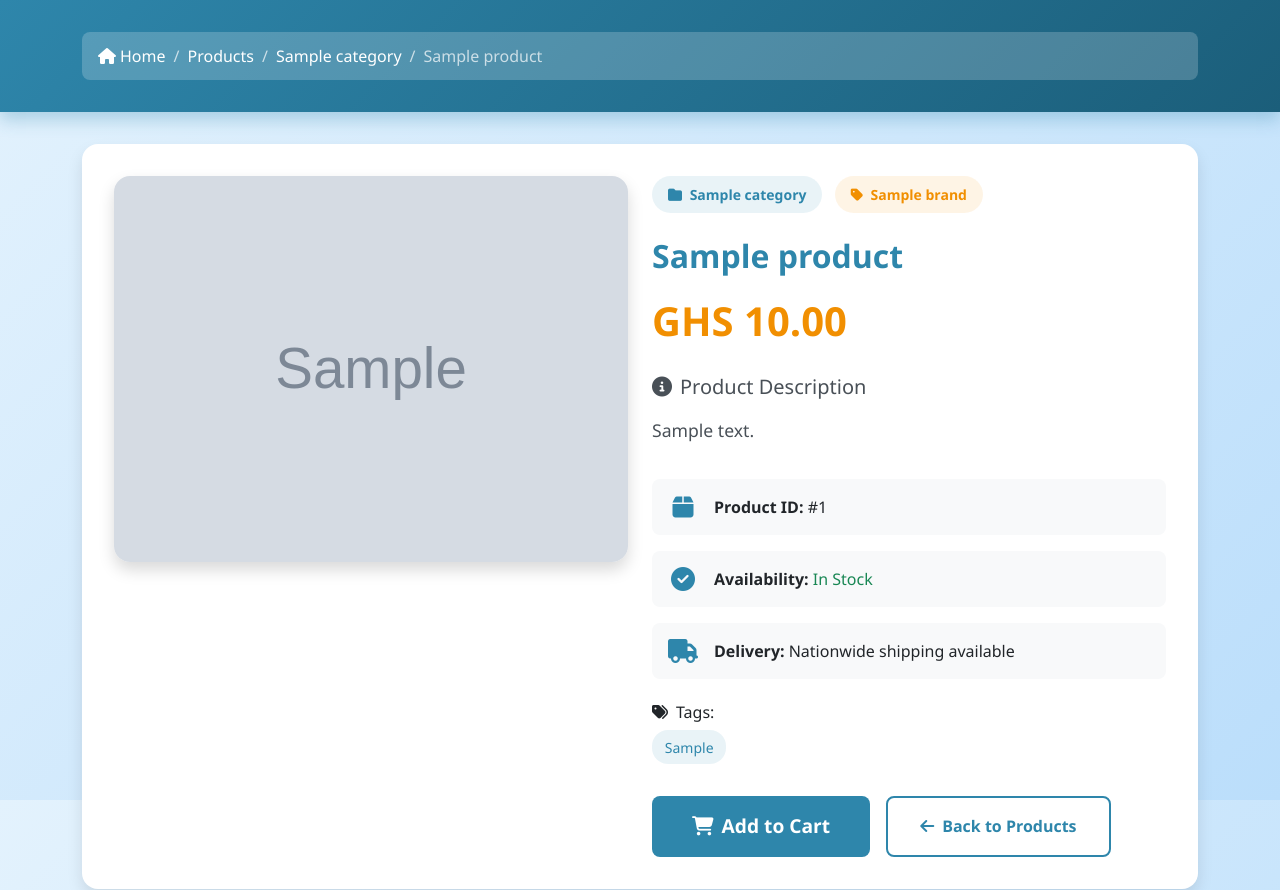
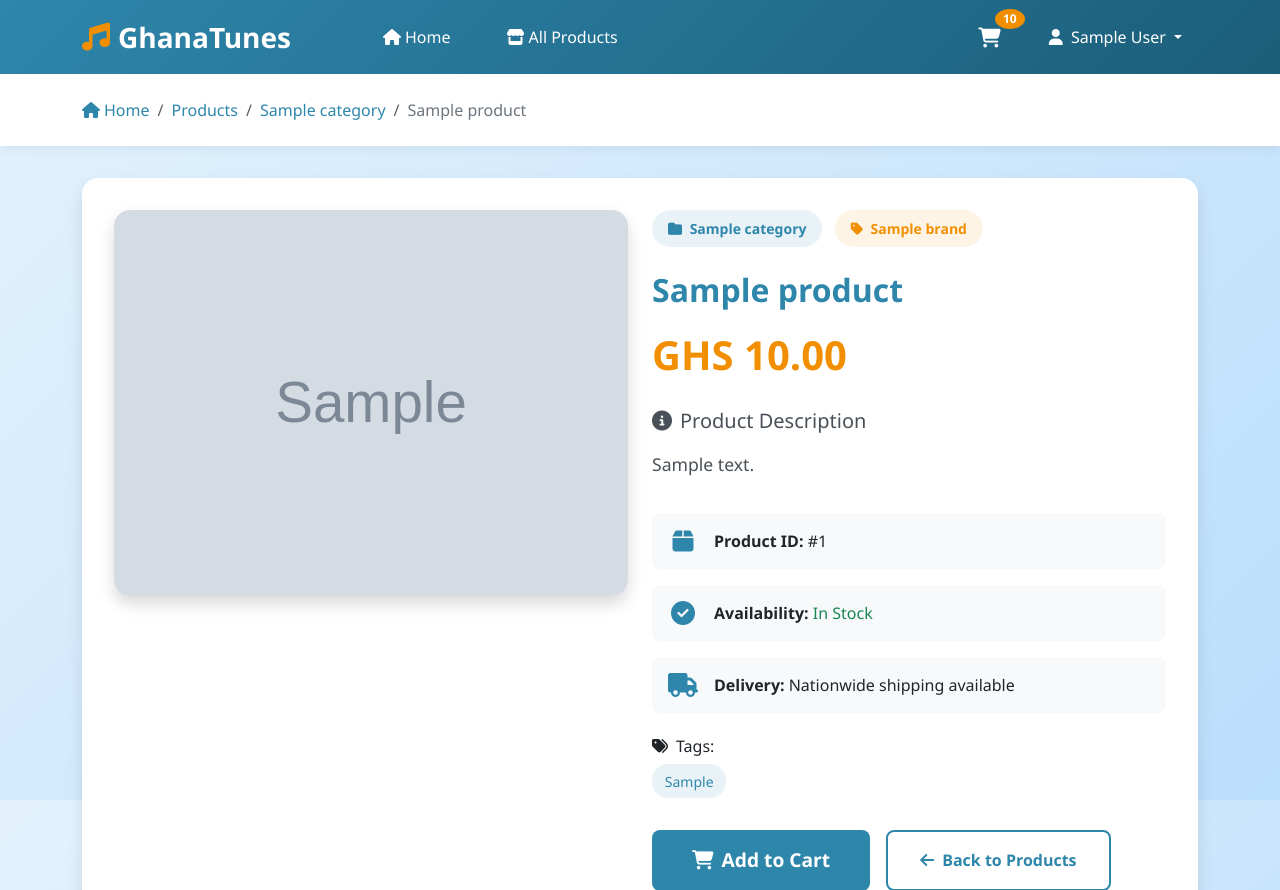
Before and after one commit to sheddy174/E-Commerce_Lab, a PHP site: page /view/single_product.php?id=1 in a window 1280 px wide. Shown: the top 890 px of the page. Run offline with PHP 8.4, Linux system fonts and the light colour scheme; the visitor is signed in with stand-in values (Sample User, id 1); tables that the repository leaves empty hold one stand-in row (values such as "Sample post"); grey boxes marked "Sample" are stand-in pictures; some libraries are stand-ins or nearby versions.

Commit message:
Updated view/single_product.php

```diff
--- a/view/single_product.php
+++ b/view/single_product.php
@@ -4,6 +4,7 @@ require_once '../settings/core.php';
 require_once '../controllers/product_controller.php';
 require_once '../controllers/category_controller.php';
 require_once '../controllers/brand_controller.php';
+require_once '../controllers/cart_controller.php';
 
 // Get product ID from URL
 $product_id = isset($_GET['id']) ? (int)$_GET['id'] : 0;
@@ -25,6 +26,10 @@ if (!$product) {
 $related_products = filter_products_by_category_ctr($product['product_cat']);
 $related_products = array_filter($related_products, fn($p) => $p['product_id'] != $product_id);
 $related_products = array_slice($related_products, 0, 4);
+
+// Get user info if logged in
+$customer_name = is_logged_in() ? get_user_name() : '';
+$cart_count = is_logged_in() ? get_cart_item_count_ctr(get_user_id()) : 0;
 ?>
 
 <!DOCTYPE html>
@@ -51,31 +56,102 @@ $related_products = array_slice($related_products, 0, 4);
             font-family: 'Segoe UI', Tahoma, Geneva, Verdana, sans-serif;
         }
 
+        /* Top Navigation Bar */
+        .top-navbar {
+            background: linear-gradient(135deg, var(--primary-color), var(--primary-hover));
+            padding: 1rem 0;
+            box-shadow: 0 0.25rem 0.5rem rgba(0, 0, 0, 0.1);
+        }
+
+        .brand-logo {
+            color: white;
+            font-size: 1.75rem;
+            font-weight: 700;
+            text-decoration: none;
+            display: flex;
+            align-items: center;
+            gap: 0.5rem;
+        }
+
+        .brand-logo i {
+            color: var(--accent-color);
+        }
+
+        .brand-logo:hover {
+            color: rgba(255, 255, 255, 0.9);
+        }
+
+        .nav-links {
+            display: flex;
+            align-items: center;
+            gap: 1.5rem;
+        }
+
+        .nav-link-custom {
+            color: white;
+            text-decoration: none;
+            font-weight: 500;
+            padding: 0.5rem 1rem;
+            border-radius: 0.5rem;
+            transition: all 0.3s ease;
+        }
+
+        .nav-link-custom:hover {
+            background: rgba(255, 255, 255, 0.1);
+            color: white;
+        }
+
+        .nav-link-custom.active {
+            background: rgba(255, 255, 255, 0.2);
+        }
+
+        .cart-badge {
+            position: relative;
+        }
+
+        .cart-badge .badge {
+            position: absolute;
+            top: -8px;
+            right: -8px;
+            background: var(--accent-color);
+            border-radius: 50%;
+            padding: 0.25rem 0.5rem;
+            font-size: 0.75rem;
+        }
+
+        .user-menu {
+            color: white;
+            text-decoration: none;
+            padding: 0.5rem 1rem;
+            border-radius: 0.5rem;
+            transition: all 0.3s ease;
+        }
+
+        .user-menu:hover {
+            background: rgba(255, 255, 255, 0.1);
+            color: white;
+        }
+
         .page-header {
-            background: linear-gradient(135deg, var(--primary-color), var(--primary-hover));
-            color: white;
-            padding: 2rem 0;
+            background: white;
+            padding: 1.5rem 0;
             margin-bottom: 2rem;
-            box-shadow: 0 0.5rem 1rem rgba(46, 134, 171, 0.3);
+            box-shadow: 0 0.25rem 0.5rem rgba(0, 0, 0, 0.05);
         }
 
         .breadcrumb {
-            background: rgba(255, 255, 255, 0.2);
-            border-radius: 0.5rem;
-            padding: 0.75rem 1rem;
-        }
-
-        .breadcrumb-item+.breadcrumb-item::before {
-            color: rgba(255, 255, 255, 0.7);
+            background: transparent;
+            margin-bottom: 0;
+            padding: 0;
         }
 
         .breadcrumb-item a {
-            color: white;
+            color: var(--primary-color);
             text-decoration: none;
         }
 
         .breadcrumb-item.active {
-            color: rgba(255, 255, 255, 0.7);
+            color: #6c757d;
         }
 
         .product-detail-card {
@@ -245,7 +321,66 @@ $related_products = array_slice($related_products, 0, 4);
 </head>
 
 <body>
-    <!-- Page Header -->
+    <!-- Top Navigation Bar -->
+    <nav class="top-navbar">
+        <div class="container">
+            <div class="row align-items-center">
+                <!-- Brand Logo -->
+                <div class="col-md-3">
+                    <a href="../index.php" class="brand-logo">
+                        <i class="fas fa-music"></i>
+                        <span>GhanaTunes</span>
+                    </a>
+                </div>
+
+                <!-- Navigation Links -->
+                <div class="col-md-5">
+                    <div class="nav-links">
+                        <a href="../index.php" class="nav-link-custom">
+                            <i class="fas fa-home me-1"></i>Home
+                        </a>
+                        <a href="all_product.php" class="nav-link-custom">
+                            <i class="fas fa-store me-1"></i>All Products
+                        </a>
+                    </div>
+                </div>
+
+                <!-- User Menu -->
+                <div class="col-md-4">
+                    <div class="d-flex align-items-center justify-content-end gap-3">
+                        <?php if (is_logged_in()): ?>
+                            <!-- Cart Icon -->
+                            <a href="cart.php" class="nav-link-custom cart-badge">
+                                <i class="fas fa-shopping-cart fa-lg"></i>
+                                <?php if ($cart_count > 0): ?>
+                                    <span class="badge"><?php echo $cart_count; ?></span>
+                                <?php endif; ?>
+                            </a>
+
+                            <!-- User Menu -->
+                            <div class="dropdown">
+                                <a href="#" class="user-menu dropdown-toggle" data-bs-toggle="dropdown">
+                                    <i class="fas fa-user me-1"></i>
+                                    <?php echo htmlspecialchars($customer_name); ?>
+                                </a>
+                                <ul class="dropdown-menu dropdown-menu-end">
+                                    <li><a class="dropdown-item" href="../login/logout.php">
+                                        <i class="fas fa-sign-out-alt me-2"></i>Logout
+                                    </a></li>
+                                </ul>
+                            </div>
+                        <?php else: ?>
+                            <a href="../login/login.php" class="nav-link-custom">
+                                <i class="fas fa-sign-in-alt me-1"></i>Login
+                            </a>
+                        <?php endif; ?>
+                    </div>
+                </div>
+            </div>
+        </div>
+    </nav>
+
+    <!-- Page Header with Breadcrumb -->
     <div class="page-header">
         <div class="container">
             <nav aria-label="breadcrumb">
@@ -390,7 +525,7 @@ $related_products = array_slice($related_products, 0, 4);
                                 <div class="related-product-card">
                                     <?php
                                     $related_image = !empty($related['product_image'])
-                                        ? '../' . $related['product_image']
+                                        ? '../../' . $related['product_image']
                                         : 'https://placehold.co/400x400/E3F2FD/2E86AB?text=GhanaTunes';
                                     ?>
                                     <img src="<?php echo htmlspecialchars($related_image); ?>"
```
